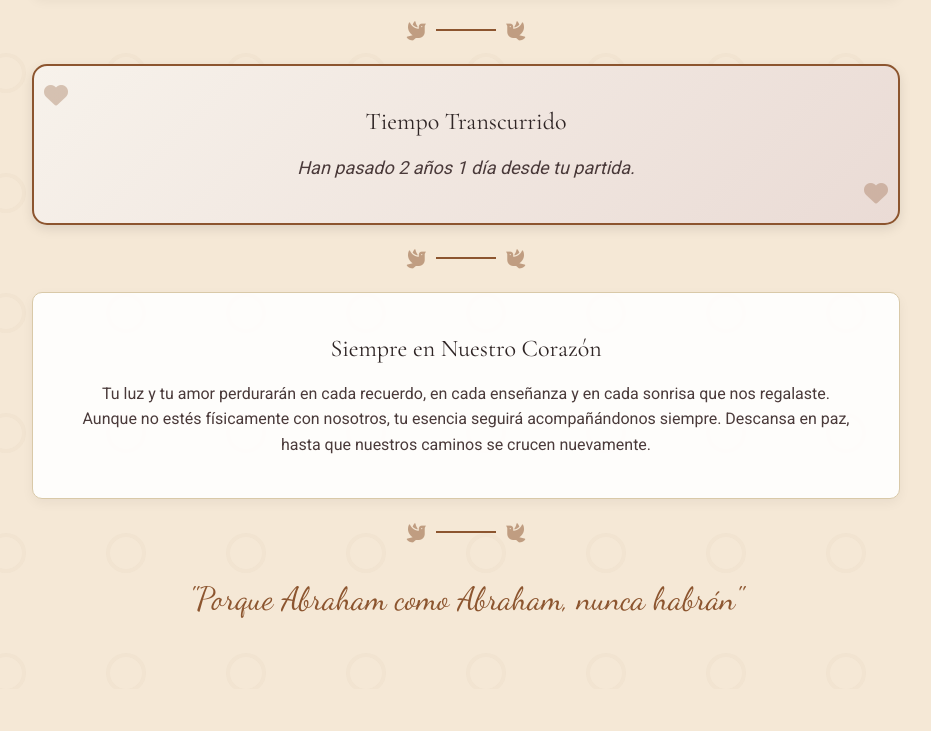
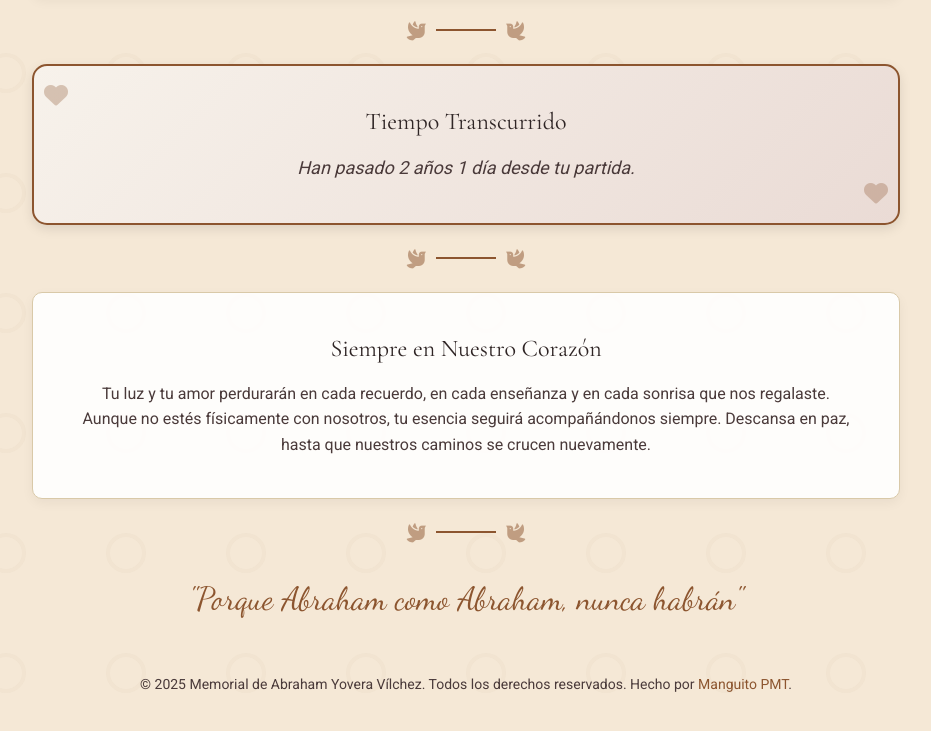
Before and after one commit to Manguitopmd/memorias, a plain HTML site: page index.html in a window 1280 px wide. Shown: the part 2507-3238 px from the top of the page, without its empty margins (174-1105 px from the left). Before the commit the page ends 3196 px from the top, so only its background shows below. Drawn offline with nearby package versions, Linux system fonts and the light colour scheme.

Commit message:
Add files via upload

```diff
--- a/index.html
+++ b/index.html
@@ -252,6 +252,21 @@
         .audio-player audio {
             display: none; /* Ocultar controles nativos, usar botón personalizado */
         }
+        footer {
+            text-align: center;
+            font-size: 0.875rem;
+            color: var(--text-color);
+            padding: 1rem 0;
+        }
+        footer a {
+            color: var(--accent-color);
+            text-decoration: none;
+            transition: color 0.3s ease;
+        }
+        footer a:hover {
+            color: var(--button-hover);
+            text-decoration: underline;
+        }
         @media (min-width: 769px) {
             .container { padding: 2rem 1rem; }
             .section, .time-section { padding: 2.5rem; }
@@ -293,15 +308,10 @@
             <h2 class="text-xl md:text-2xl mb-4">Mi Historia</h2>
             <div id="history-container">
                 <p class="history-chapter">Abraham Yovera fue un hombre que llevó el trabajo en las manos y la determinación en el corazón. Desde muy joven entendió que la vida se construye con esfuerzo, y con esa certeza partió en busca de su destino. En Lima encontró su primer oficio, hilando sueños entre hilos y agujas. Como costurero, aprendió la paciencia del artesano y el valor de cada puntada bien dada. Pero su alma inquieta anhelaba más, y el destino lo guió a Talara, la tierra donde echaría raíces y donde, con amor y valentía, construiría su verdadera historia.</p>
-
-<p class="history-chapter">En Talara, el trabajo duro fue su fiel compañero. Primero se convirtió en arrocero, sembrando no solo granos, sino también esperanza. Cada cosecha le enseñó que la tierra, al igual que la vida, recompensa a quienes la cuidan con esmero. Pero su espíritu emprendedor lo llevó más allá, y pronto encontró en el comercio de abarrotes una nueva manera de servir a su comunidad. Con una sonrisa amable y palabras de aliento, atendía a cada cliente como si fuera parte de su familia. No vendía solo productos, entregaba confianza, amistad y el calor de un hogar.</p>
-
-<p class="history-chapter">Más allá de sus negocios, su mayor tesoro siempre fueron sus hijos. Para él, no había riqueza más grande que su amor ni legado más valioso que la educación. Creía que el esfuerzo era la mejor lección y que la honestidad era el camino más noble. Con manos trabajadoras y un corazón generoso, les enseñó a construir sus propios sueños, mostrándoles que la verdadera fortuna no está en lo que se tiene, sino en lo que se entrega.</p>
-
-<p class="history-chapter">A lo largo de su vida, muchos le repetían una frase que quedó grabada en la memoria de quienes lo conocieron: "Abraham como Abraham, nunca habrán". Y no era un simple halago, era la verdad. Único, valiente, inquebrantable. Su legado no solo está en los negocios que levantó con su esfuerzo, sino en cada mirada agradecida, en cada historia compartida y en cada corazón que encontró en él un ejemplo de vida.</p>
-
-<p class="history-chapter">Hoy, aunque su presencia física ya no esté, su esencia sigue viva. En las risas de sus hijos, en el aroma del arroz recién cosechado, en las calles de Talara que tantas veces recorrió. Porque hay personas que no se van, solo cambian de forma y se quedan para siempre en el alma de quienes los amaron.</p>
-
+                <p class="history-chapter">En Talara, el trabajo duro fue su fiel compañero. Primero se convirtió en arrocero, sembrando no solo granos, sino también esperanza. Cada cosecha le enseñó que la tierra, al igual que la vida, recompensa a quienes la cuidan con esmero. Pero su espíritu emprendedor lo llevó más allá, y pronto encontró en el comercio de abarrotes una nueva manera de servir a su comunidad. Con una sonrisa amable y palabras de aliento, atendía a cada cliente como si fuera parte de su familia. No vendía solo productos, entregaba confianza, amistad y el calor de un hogar.</p>
+                <p class="history-chapter">Más allá de sus negocios, su mayor tesoro siempre fueron sus hijos. Para él, no había riqueza más grande que su amor ni legado más valioso que la educación. Creía que el esfuerzo era la mejor lección y que la honestidad era el camino más noble. Con manos trabajadoras y un corazón generoso, les enseñó a construir sus propios sueños, mostrándoles que la verdadera fortuna no está en lo que se tiene, sino en lo que se entrega.</p>
+                <p class="history-chapter">A lo largo de su vida, muchos le repetían una frase que quedó grabada en la memoria de quienes lo conocieron: "Abraham como Abraham, nunca habrán". Y no era un simple halago, era la verdad. Único, valiente, inquebrantable. Su legado no solo está en los negocios que levantó con su esfuerzo, sino en cada mirada agradecida, en cada historia compartida y en cada corazón que encontró en él un ejemplo de vida.</p>
+                <p class="history-chapter">Hoy, aunque su presencia física ya no esté, su esencia sigue viva. En las risas de sus hijos, en el aroma del arroz recién cosechado, en las calles de Talara que tantas veces recorrió. Porque hay personas que no se van, solo cambian de forma y se quedan para siempre en el alma de quienes los amaron.</p>
             </div>
             <div class="history-controls">
                 <button id="prevChapter"><i class="fas fa-arrow-left"></i> Anterior</button>
@@ -391,8 +401,7 @@
         <!-- Últimas Palabras -->
         <section class="section text-center" data-aos="fade-up">
             <h2 class="text-xl md:text-2xl mb-4">Siempre en Nuestro Corazón</h2>
-<p class="bio-text">Tu luz y tu amor perdurarán en cada recuerdo, en cada enseñanza y en cada sonrisa que nos regalaste. Aunque no estés físicamente con nosotros, tu esencia seguirá acompañándonos siempre. Descansa en paz, hasta que nuestros caminos se crucen nuevamente.</p>
-
+            <p class="bio-text">Tu luz y tu amor perdurarán en cada recuerdo, en cada enseñanza y en cada sonrisa que nos regalaste. Aunque no estés físicamente con nosotros, tu esencia seguirá acompañándonos siempre. Descansa en paz, hasta que nuestros caminos se crucen nuevamente.</p>
         </section>
 
         <!-- Separador final -->
@@ -406,6 +415,11 @@
         <div class="special-quote">
             <p>"Porque Abraham como Abraham, nunca habrán"</p>
         </div>
+
+        <!-- Footer -->
+        <footer>
+            © 2025 Memorial de Abraham Yovera Vílchez. Todos los derechos reservados. Hecho por <a href="https://manguitopmd.github.io/biolink/" target="_blank">Manguito PMT</a>.
+        </footer>
     </div>
 
     <!-- Botón de música -->
```
